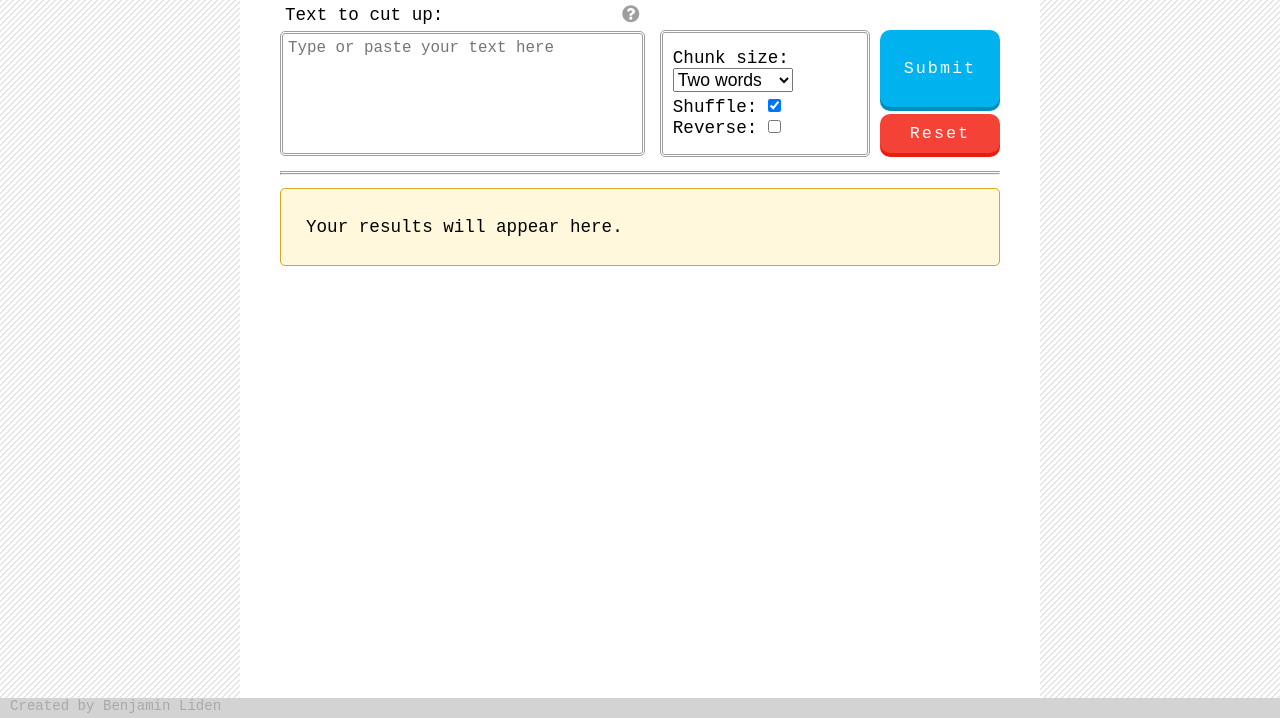
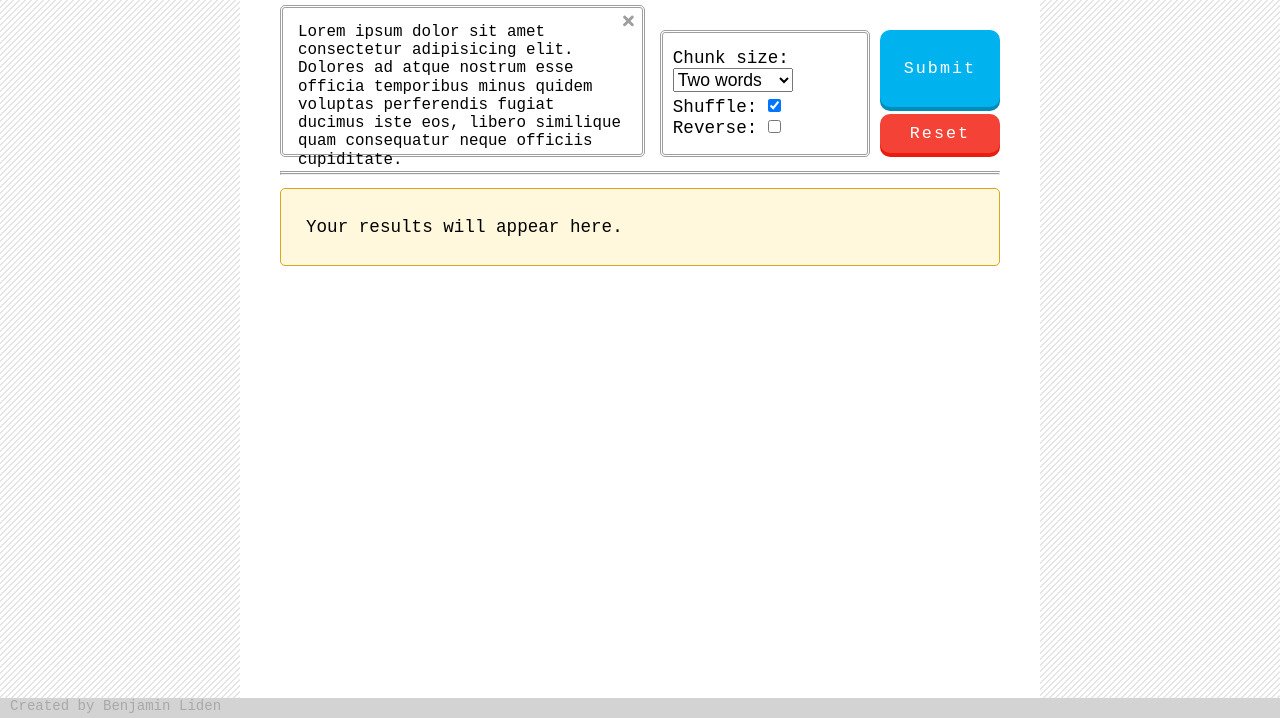
Before and after one commit to bcliden/cutups, a plain HTML site: page index.html in a window 1280 px wide. Both pictures are taken after a click on the link 630 px from the left and 97 px from the top of the page. Shown: the part 82-800 px from the top of the page. Drawn offline with nearby package versions, Linux system fonts and the light colour scheme; a web font is replaced by a local one.

Commit message:
modal window positioned & placeholder text inside

```diff
--- a/index.html
+++ b/index.html
@@ -20,8 +20,12 @@
         <form action="#" id="cutForm">
 
             <div class="textDiv">
+                <div class="modal">
+                        <a href="#" class="icon-modalClose"><i class="fas fa-times"></i></a>
+                        <p> Lorem ipsum dolor sit amet consectetur adipisicing elit. Dolores ad atque nostrum esse officia temporibus minus quidem voluptas perferendis fugiat ducimus iste eos, libero similique quam consequatur neque officiis cupiditate. </p>
+                </div>
                 <label for="textArea">Text to cut up:</label>
-                <a href="#" class="icon"><i class="fas fa-question-circle"></i></a>
+                <a href="#" class="icon-modalOpen"><i class="fas fa-question-circle"></i></a>
                 <textarea name="textArea" id="textArea" rows="6" cols="30"
                     placeholder="Type or paste your text here"></textarea>
             </div>
--- a/scripts/app.js
+++ b/scripts/app.js
@@ -5,6 +5,9 @@
 const form = document.forms.cutForm;
 const { textArea, chunkSelect, reverseBox, shuffleBox } = form;
 const header = document.querySelector('#top');
+const modalOpen = document.querySelector('a.icon-modalOpen');
+const modalClose = document.querySelector('.modal a.icon-modalClose');
+const modal = document.querySelector('.modal');
 const resultArea = document.querySelector('.resultsDiv p');
 
 form.addEventListener('submit', (e) => {
@@ -38,6 +41,18 @@ header.addEventListener('click', () => {
 
 header.addEventListener('mouseleave', () => {
     header.textContent = 'Cut-Ups';
+});
+
+modalOpen.addEventListener('click', () => {
+    let textDiv = document.querySelector('.textDiv');
+    modal.style.top = textDiv.offsetTop + 'px';
+    modal.style.width = textDiv.offsetWidth + 'px';
+    modal.style.height = textDiv.offsetHeight - 4 + 'px';
+    modal.classList.toggle('active');
+});
+
+modalClose.addEventListener('click', () => {
+    modal.classList.toggle('active');
 });
 
 function handleCut(data) {
--- a/styles/style.css
+++ b/styles/style.css
@@ -79,18 +79,50 @@ form > div {
 }
 
 .textDiv label {
-    margin-left: 5px;
+    margin-left: 8px;
 }
 
 .textDiv a {
     cursor: pointer;
     color: #9E9E9E;
+}
+
+.textDiv a.icon-modalOpen {
     float: right;
-    margin-right: 5px;
+    margin-right: 8px;
 }
 
 .textDiv a:hover {
     color: #000;
+}
+
+.modal {
+    background: #fff;
+    opacity: 0;
+    z-index: -10;
+    width: 0px;
+    height: 0px;
+    position: absolute;
+    display: none;
+    border-radius: 5px;
+    border: 3px double #9E9E9E;
+    font-size: .9rem;
+}
+
+.modal.active {
+    z-index: 10;
+    opacity: 1;
+    display: block;
+}
+
+.modal a.icon-modalClose {
+    float: right;
+    padding: 5px 8px;
+    display: block;
+}
+
+.modal p {
+    padding: 15px;
 }
 
 textarea {
```
